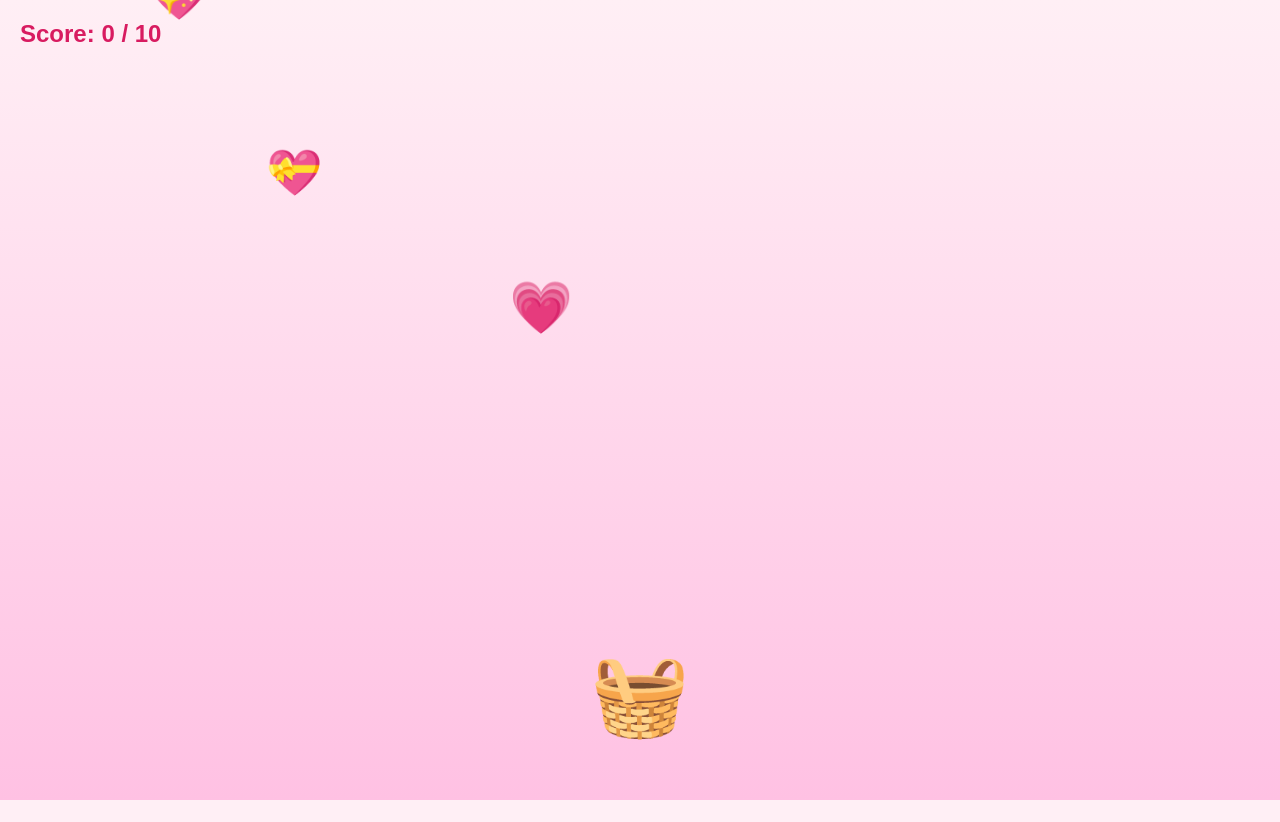
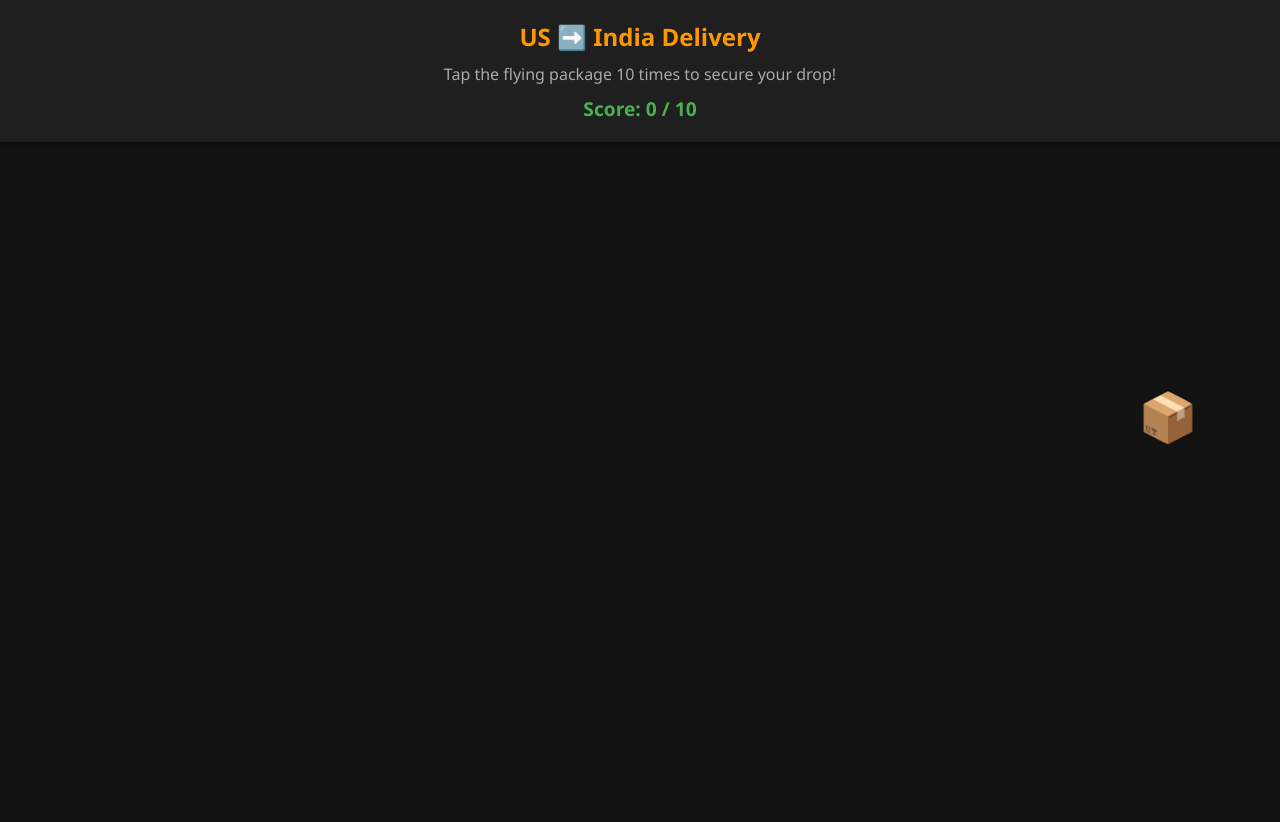
Before and after one commit to jawa23bio/games, a plain HTML site: page index.html in a window 1280 px wide. Before the commit the page ends 800 px from the top, so only its background shows below. Drawn offline with Linux system fonts and the light colour scheme.

Commit message:
Update index.html

```diff
--- a/index.html
+++ b/index.html
@@ -3,242 +3,189 @@
 <head>
     <meta charset="UTF-8">
     <meta name="viewport" content="width=device-width, initial-scale=1.0">
-    <title>Catch My Heart!</title>
+    <title>Catch the Package</title>
     <style>
         body {
             margin: 0;
-            overflow: hidden;
-            background-color: #ffeff5;
-            font-family: 'Arial', sans-serif;
-            touch-action: none; /* Prevents scrolling on mobile */
+            padding: 0;
+            background-color: #121212;
+            color: #ffffff;
+            font-family: 'Segoe UI', Tahoma, Geneva, Verdana, sans-serif;
+            overflow: hidden; /* Prevents scrollbars when target moves */
+            display: flex;
+            flex-direction: column;
+            align-items: center;
         }
 
-        #gameCanvas {
-            display: block;
-            margin: 0 auto;
-            background: linear-gradient(to bottom, #ffeff5, #ffc1e3);
+        #header {
+            text-align: center;
+            padding: 20px;
+            background-color: #1f1f1f;
+            width: 100%;
+            box-shadow: 0 4px 6px rgba(0,0,0,0.3);
+            z-index: 10;
         }
 
-        #ui-layer {
-            position: absolute;
-            top: 20px;
-            left: 20px;
-            color: #d81b60;
-            font-size: 24px;
+        h1 { margin: 0 0 10px 0; font-size: 1.5rem; color: #ff9800; }
+        p { margin: 0; color: #aaaaaa; }
+
+        #score-board {
+            font-size: 1.2rem;
             font-weight: bold;
-            pointer-events: none;
+            color: #4caf50;
+            margin-top: 10px;
         }
 
-        /* The Surprise Popup */
-        #modal {
+        /* The Game Area */
+        #game-area {
+            position: relative;
+            width: 100vw;
+            height: calc(100vh - 120px);
+        }
+
+        /* The Moving Target */
+        #target {
+            position: absolute;
+            font-size: 3rem; /* Size of the emoji */
+            cursor: pointer;
+            user-select: none;
+            transition: top 0.2s, left 0.2s; /* Smooth jumping */
+            display: flex;
+            justify-content: center;
+            align-items: center;
+            width: 60px;
+            height: 60px;
+        }
+
+        /* The Reward Screen (Hidden by default) */
+        #reward-screen {
             display: none;
-            position: fixed;
+            position: absolute;
             top: 0;
             left: 0;
             width: 100%;
             height: 100%;
-            background: rgba(0, 0, 0, 0.8);
+            background-color: rgba(18, 18, 18, 0.95);
+            z-index: 20;
+            flex-direction: column;
             justify-content: center;
             align-items: center;
-            z-index: 10;
+            text-align: center;
+            padding: 20px;
+            box-sizing: border-box;
         }
 
-        .modal-content {
-            background: white;
-            padding: 40px;
-            border-radius: 20px;
-            text-align: center;
-            max-width: 80%;
-            box-shadow: 0 0 20px rgba(255, 64, 129, 0.5);
-            animation: popIn 0.5s cubic-bezier(0.175, 0.885, 0.32, 1.275);
+        .reward-title {
+            font-size: 2rem;
+            color: #ff9800;
+            margin-bottom: 20px;
         }
 
-        h1 {
-            color: #d81b60;
-            margin-top: 0;
+        .option-btn {
+            background-color: #2c2c2c;
+            color: #ffffff;
+            border: 2px solid #ff9800;
+            padding: 15px 20px;
+            margin: 10px 0;
+            width: 80%;
+            max-width: 300px;
+            font-size: 1.1rem;
+            border-radius: 8px;
+            cursor: pointer;
+            transition: 0.2s;
         }
 
-        p {
-            font-size: 1.2rem;
-            color: #555;
-            margin: 20px 0;
-        }
+        .option-btn:hover { background-color: #ff9800; color: #121212; }
 
-        button {
-            background-color: #ff4081;
-            color: white;
-            border: none;
-            padding: 15px 30px;
-            font-size: 1.2rem;
-            border-radius: 50px;
-            cursor: pointer;
-            transition: transform 0.2s;
-        }
-
-        button:hover {
-            transform: scale(1.1);
-            background-color: #f50057;
-        }
-
-        @keyframes popIn {
-            from { transform: scale(0); opacity: 0; }
-            to { transform: scale(1); opacity: 1; }
+        #final-message {
+            display: none;
+            font-size: 1.5rem;
+            color: #4caf50;
+            margin-top: 30px;
         }
     </style>
 </head>
 <body>
 
-    <div id="ui-layer">Score: <span id="score">0</span> / 10</div>
-    <canvas id="gameCanvas"></canvas>
+    <div id="header">
+        <h1>US ➡️ India Delivery</h1>
+        <p>Tap the flying package 10 times to secure your drop!</p>
+        <div id="score-board">Score: <span id="score">0</span> / 10</div>
+    </div>
 
-    <div id="modal">
-        <div class="modal-content">
-            <h1>You Caught My Heart! 💖</h1>
-            <p>I think I've fallen for you...</p>
-            <p style="font-weight: bold; font-size: 1.5rem;">Will you be my Valentine?</p>
-            <button onclick="acceptValentine()">YES! 😻</button>
-        </div>
+    <div id="game-area">
+        <div id="target" onclick="catchPackage()">📦</div>
+    </div>
+
+    <div id="reward-screen">
+        <div class="reward-title">DELIVERY SECURED!</div>
+        <p style="margin-bottom: 30px;">Great reflexes. Now, choose your prize from the US:</p>
+
+        <button class="option-btn" onclick="claimPrize('Tanglish Letter/Poem')">1. Tanglish Letter/Poem</button>
+        <button class="option-btn" onclick="claimPrize('Music Track / Playlist')">2. Music / Spotify Vibe</button>
+        <button class="option-btn" onclick="claimPrize('Physical Item from the US')">3. Physical US Item</button>
+        <button class="option-btn" onclick="claimPrize('Zomato Feast')">4. Zomato Midnight Feast</button>
+
+        <div id="final-message"></div>
     </div>
 
     <script>
-        const canvas = document.getElementById('gameCanvas');
-        const ctx = canvas.getContext('2d');
-        const scoreEl = document.getElementById('score');
-        const modal = document.getElementById('modal');
+        let score = 0;
+        const target = document.getElementById('target');
+        const scoreDisplay = document.getElementById('score');
+        const gameArea = document.getElementById('game-area');
+        const rewardScreen = document.getElementById('reward-screen');
+        let moveInterval;
 
-        // Set canvas size
-        function resize() {
-            canvas.width = window.innerWidth;
-            canvas.height = window.innerHeight;
-        }
-        window.addEventListener('resize', resize);
-        resize();
+        // Function to move the target to a random position
+        function moveTarget() {
+            // Get dimensions, subtracting the target size so it doesn't go off screen
+            const maxX = gameArea.clientWidth - 60;
+            const maxY = gameArea.clientHeight - 60;
 
-        // Game Variables
-        let score = 0;
-        let gameRunning = true;
-        const targetScore = 10;
+            const randomX = Math.floor(Math.random() * maxX);
+            const randomY = Math.floor(Math.random() * maxY);
 
-        // Player (The Basket)
-        const player = {
-            x: canvas.width / 2,
-            y: canvas.height - 100,
-            width: 80,
-            height: 80,
-            emoji: '🧺' // You can change this to 🐶, 🐱, or 🛒
-        };
-
-        // Falling Hearts
-        let hearts = [];
-        const heartEmojis = ['❤️', '💖', '💝', '💕', '💗'];
-
-        // Input Handling
-        let touchX = canvas.width / 2;
-
-        window.addEventListener('mousemove', (e) => {
-            touchX = e.clientX;
-        });
-
-        window.addEventListener('touchmove', (e) => {
-            touchX = e.touches[0].clientX;
-        });
-
-        function spawnHeart() {
-            if (!gameRunning) return;
-            const size = 40 + Math.random() * 20;
-            hearts.push({
-                x: Math.random() * canvas.width,
-                y: -50,
-                size: size,
-                speed: 3 + Math.random() * 3,
-                emoji: heartEmojis[Math.floor(Math.random() * heartEmojis.length)]
-            });
+            target.style.left = randomX + 'px';
+            target.style.top = randomY + 'px';
         }
 
-        // Spawn a heart every 0.8 seconds
-        setInterval(spawnHeart, 800);
+        // Move the target every 800 milliseconds
+        function startGame() {
+            moveTarget(); // Initial move
+            moveInterval = setInterval(moveTarget, 800);
+        }
 
-        function update() {
-            if (!gameRunning) return;
+        // When the package is clicked
+        function catchPackage() {
+            score++;
+            scoreDisplay.innerText = score;
 
-            // Move Player
-            // Smoothly move player towards touch/mouse position
-            player.x += (touchX - player.x) * 0.1;
-
-            // Keep player in bounds
-            if (player.x < 40) player.x = 40;
-            if (player.x > canvas.width - 40) player.x = canvas.width - 40;
-
-            // Update Hearts
-            for (let i = 0; i < hearts.length; i++) {
-                let h = hearts[i];
-                h.y += h.speed;
-
-                // Collision Detection
-                // Simple distance check
-                const dx = player.x - h.x;
-                const dy = player.y - h.y;
-                const distance = Math.sqrt(dx*dx + dy*dy);
-
-                if (distance < (player.width/2 + h.size/2)) {
-                    // Caught!
-                    score++;
-                    scoreEl.textContent = score;
-                    hearts.splice(i, 1);
-                    i--;
-
-                    // Win Condition
-                    if (score >= targetScore) {
-                        endGame();
-                    }
-                } else if (h.y > canvas.height) {
-                    // Missed
-                    hearts.splice(i, 1);
-                    i--;
-                }
+            if (score >= 10) {
+                // Win condition met
+                clearInterval(moveInterval);
+                target.style.display = 'none'; // Hide the package
+                rewardScreen.style.display = 'flex'; // Show rewards
+            } else {
+                // Immediately jump to a new spot when clicked to make it harder
+                moveTarget();
             }
         }
 
-        function draw() {
-            // Clear screen
-            ctx.clearRect(0, 0, canvas.width, canvas.height);
+        // When a prize is clicked
+        function claimPrize(prizeName) {
+            // Hide the buttons
+            const buttons = document.querySelectorAll('.option-btn');
+            buttons.forEach(btn => btn.style.display = 'none');
 
-            // Draw Player
-            ctx.font = `${player.width}px Arial`;
-            ctx.textAlign = 'center';
-            ctx.textBaseline = 'middle';
-            ctx.fillText(player.emoji, player.x, player.y);
-
-            // Draw Hearts
-            for (let h of hearts) {
-                ctx.font = `${h.size}px Arial`;
-                ctx.fillText(h.emoji, h.x, h.y);
-            }
-
-            if (gameRunning) {
-                requestAnimationFrame(loop);
-            }
+            // Show the final instruction
+            const finalMsg = document.getElementById('final-message');
+            finalMsg.style.display = 'block';
+            finalMsg.innerHTML = `You chose:<br><strong>${prizeName}</strong><br><br><span style="font-size: 1rem; color: #aaa;">Screenshot this and send it to me!</span>`;
         }
 
-        function loop() {
-            update();
-            draw();
-        }
-
-        function endGame() {
-            gameRunning = false;
-            modal.style.display = 'flex';
-            // Simple confetti effect (optional background color change)
-            document.body.style.backgroundColor = "#ff4081";
-        }
-
-        function acceptValentine() {
-            alert("Yay! Can't wait! ❤️");
-        }
-
-        // Start loop
-        loop();
-
+        // Start the jumping logic
+        startGame();
     </script>
 </body>
 </html>
```
